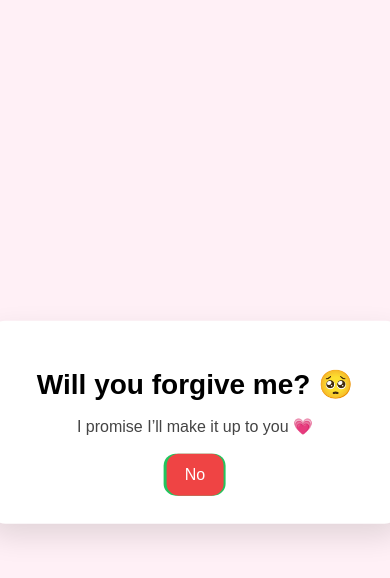
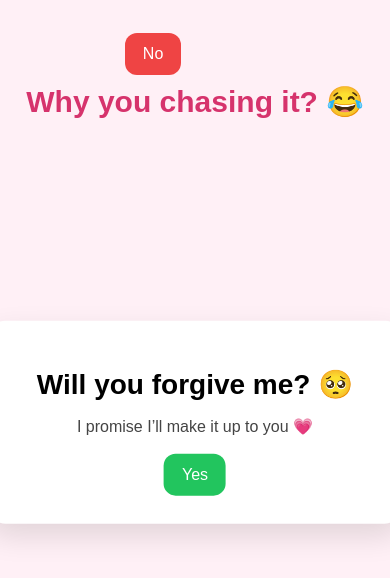
Before and after one commit to harshp618120/forgive-site, a plain HTML site: page index.html in a window 390 px wide. Drawn offline with Linux system fonts and the light colour scheme.

Commit message:
Refactor no button functionality and messages

```diff
--- a/index.html
+++ b/index.html
@@ -97,7 +97,6 @@
       <p>I promise I’ll make it up to you 💗</p>
       <div class="btns">
         <button class="yes" onclick="goStep2()">Yes</button>
-        <button class="no" id="no1">No</button>
       </div>
     </div>
 
@@ -107,7 +106,6 @@
       <p>I already picked the outfit 😌</p>
       <div class="btns">
         <button class="yes" onclick="finalYes()">Yes</button>
-        <button class="no" id="no2">No</button>
       </div>
     </div>
 
@@ -120,72 +118,67 @@
 
   </div>
 
+  <!-- NO BUTTON (ALWAYS OUTSIDE CARD) -->
+  <button class="no" id="noBtn">No</button>
+
   <script>
-    const msg1 = [
+    const messages = [
+      "Why you chasing it? 😂",
       "HEY 😭 not there",
       "You thought 😏",
-      "Nice try 😂",
-      "Why you chasing it?",
-      "That button is scared of you"
+      "Nice try!",
+      "That button is scared of you",
+      "Be fr rn 🥺"
     ];
 
-    const msg2 = [
-      "Wrong answer 😌",
-      "You know it’s yes 💕",
-      "Stop playing 😭",
-      "I’m not allowing no",
-      "Be serious rn 😂"
-    ];
+    const noBtn = document.getElementById("noBtn");
+    const card = document.getElementById("card");
 
-    function moveOutsideCard(btn, messages) {
-      const card = document.getElementById("card");
+    function placeNoOutsideCard() {
       const cardRect = card.getBoundingClientRect();
       const padding = 20;
 
       let x, y, safe = false;
 
       while (!safe) {
-        x = Math.random() * (window.innerWidth - btn.offsetWidth - padding);
-        y = Math.random() * (window.innerHeight - btn.offsetHeight - padding);
-
-        if (x < padding) x = padding;
-        if (y < padding) y = padding;
+        x = Math.random() * (window.innerWidth - noBtn.offsetWidth - padding);
+        y = Math.random() * (window.innerHeight - noBtn.offsetHeight - padding);
 
         if (
-          x + btn.offsetWidth < cardRect.left ||
+          x + noBtn.offsetWidth < cardRect.left ||
           x > cardRect.right ||
-          y + btn.offsetHeight < cardRect.top ||
+          y + noBtn.offsetHeight < cardRect.top ||
           y > cardRect.bottom
         ) {
           safe = true;
         }
       }
 
-      btn.style.left = `${x}px`;
-      btn.style.top = `${y}px`;
+      noBtn.style.left = `${x}px`;
+      noBtn.style.top = `${y}px`;
 
       document.getElementById("bigMsg").innerText =
         messages[Math.floor(Math.random() * messages.length)];
     }
 
-    const no1 = document.getElementById("no1");
-    const no2 = document.getElementById("no2");
+    // Initial placement so it NEVER starts hidden
+    window.onload = placeNoOutsideCard;
 
-    no1.addEventListener("mouseover", () => moveOutsideCard(no1, msg1));
-    no1.addEventListener("touchstart", () => moveOutsideCard(no1, msg1));
-
-    no2.addEventListener("mouseover", () => moveOutsideCard(no2, msg2));
-    no2.addEventListener("touchstart", () => moveOutsideCard(no2, msg2));
+    // Run away forever
+    noBtn.addEventListener("mouseover", placeNoOutsideCard);
+    noBtn.addEventListener("touchstart", placeNoOutsideCard);
 
     function goStep2() {
       document.getElementById("step1").classList.add("hidden");
       document.getElementById("step2").classList.remove("hidden");
       document.getElementById("bigMsg").innerText = "";
+      placeNoOutsideCard();
     }
 
     function finalYes() {
       document.getElementById("step2").classList.add("hidden");
       document.getElementById("final").classList.remove("hidden");
+      noBtn.classList.add("hidden");
       document.getElementById("bigMsg").innerText = "";
     }
   </script>
```
